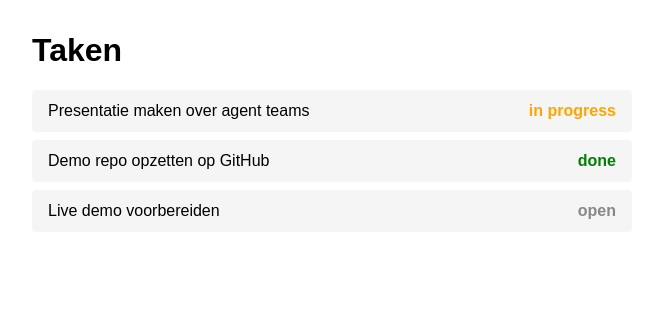
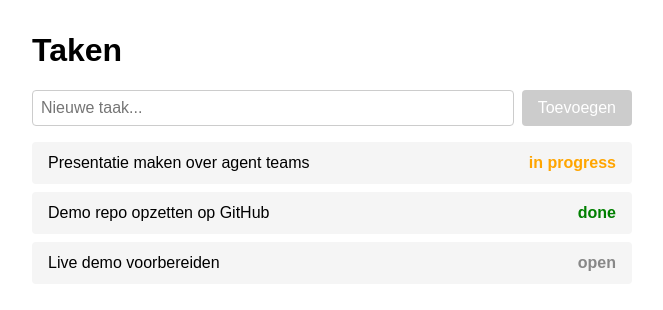
Before and after one commit to joriswijlens/agent-teams, a React (Create React App) app: page / in a window 1280 px wide. Shown: the top 310 px of the page, without its empty margins (308-971 px from the left). Built offline with nearby package versions, Linux system fonts and the light colour scheme.

Commit message:
feat: taken toevoegen via invoerveld
Voegt een tekstinvoerveld en "Toevoegen"-knop toe boven de takenlijst.
Nieuwe taken krijgen standaard de status 'open'. Het invoerveld wordt
leeggemaakt na toevoegen en een lege titel kan niet worden toegevoegd.

```diff
--- a/src/App.js
+++ b/src/App.js
@@ -1,15 +1,66 @@
-import React from 'react';
+import React, { useState } from 'react';
 
-const tasks = [
+const initialTasks = [
   { id: 1, title: 'Presentatie maken over agent teams', status: 'in progress' },
   { id: 2, title: 'Demo repo opzetten op GitHub', status: 'done' },
   { id: 3, title: 'Live demo voorbereiden', status: 'open' },
 ];
 
 export default function App() {
+  const [tasks, setTasks] = useState(initialTasks);
+  const [newTitle, setNewTitle] = useState('');
+
+  const handleAdd = () => {
+    if (!newTitle.trim()) return;
+    const newTask = {
+      id: Date.now(),
+      title: newTitle.trim(),
+      status: 'open',
+    };
+    setTasks([...tasks, newTask]);
+    setNewTitle('');
+  };
+
+  const handleKeyDown = (e) => {
+    if (e.key === 'Enter' && newTitle.trim()) {
+      handleAdd();
+    }
+  };
+
   return (
     <div style={{ maxWidth: 600, margin: '2rem auto', fontFamily: 'sans-serif' }}>
       <h1>Taken</h1>
+      <div style={{ display: 'flex', gap: '0.5rem', marginBottom: '1rem' }}>
+        <input
+          type="text"
+          value={newTitle}
+          onChange={(e) => setNewTitle(e.target.value)}
+          onKeyDown={handleKeyDown}
+          placeholder="Nieuwe taak..."
+          style={{
+            flex: 1,
+            padding: '0.5rem',
+            fontSize: '1rem',
+            borderRadius: 4,
+            border: '1px solid #ccc',
+          }}
+        />
+        <button
+          onClick={handleAdd}
+          disabled={!newTitle.trim()}
+          style={{
+            padding: '0.5rem 1rem',
+            fontSize: '1rem',
+            borderRadius: 4,
+            border: 'none',
+            background: newTitle.trim() ? '#007bff' : '#ccc',
+            color: 'white',
+            cursor: newTitle.trim() ? 'pointer' : 'not-allowed',
+          }}
+        >
+          Toevoegen
+        </button>
+      </div>
       <ul style={{ listStyle: 'none', padding: 0 }}>
         {tasks.map(task => (
           <li key={task.id} style={{
```
